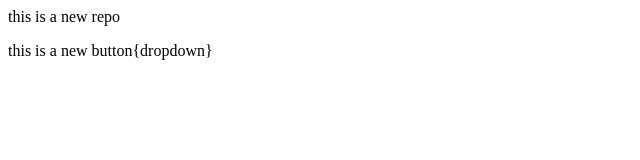
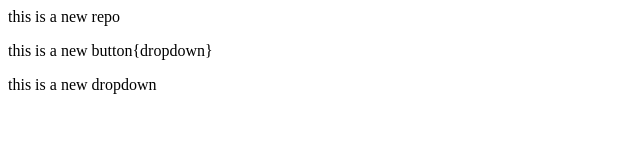
Before and after one commit to vishrutimahajan/Local-Repo, a plain HTML site: page index.html in a window 1280 px wide. Shown: the whole page, without its empty margins (0-640 px from the left). Drawn offline with Linux system fonts and the light colour scheme.

Commit message:
Add Dropn

```diff
--- a/index.html
+++ b/index.html
@@ -1,2 +1,3 @@
 <p> this is a new repo</p>
 <p> this is a new button{dropdown}</p>
+<p>this is a new dropdown</p>
```
